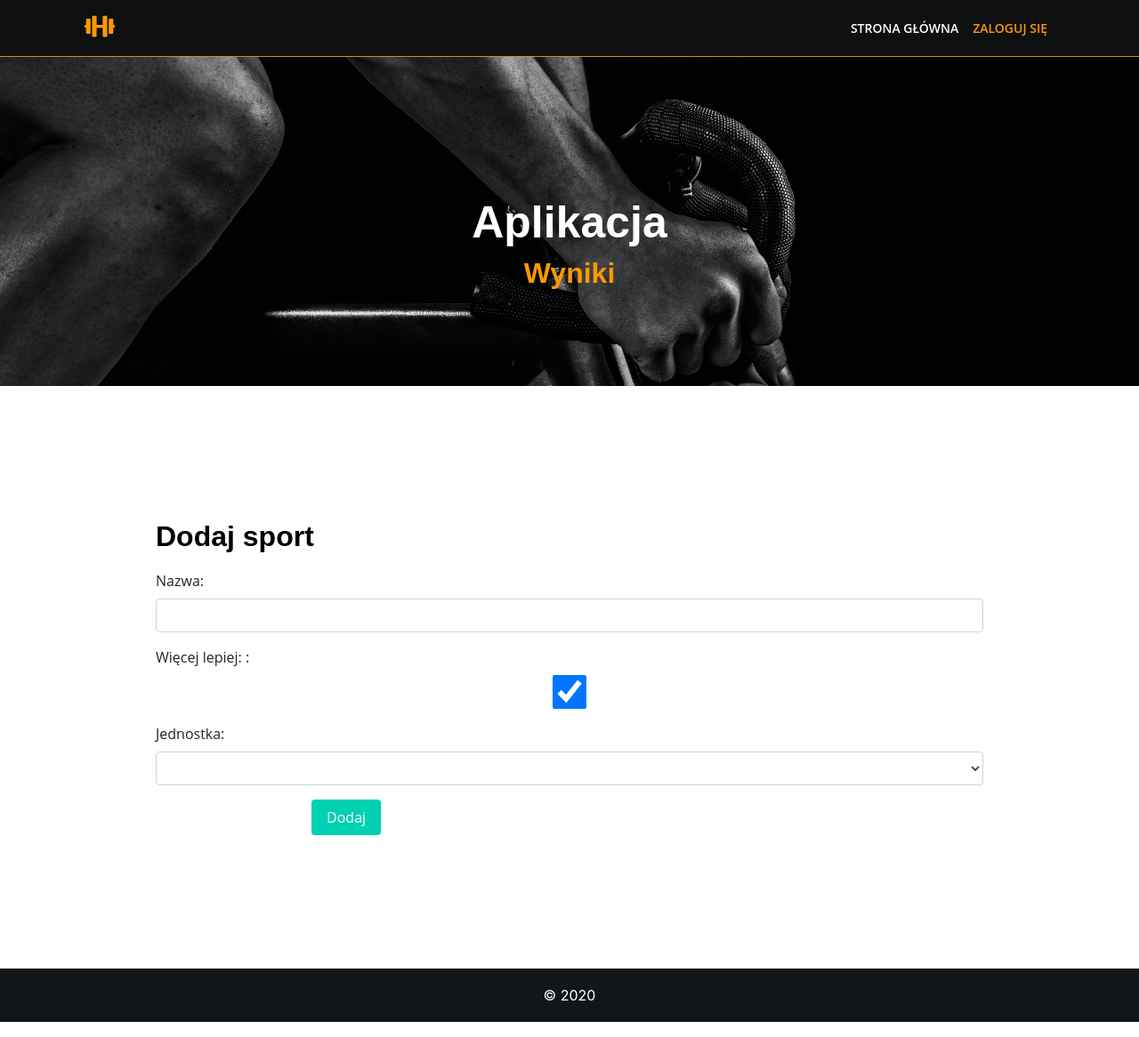
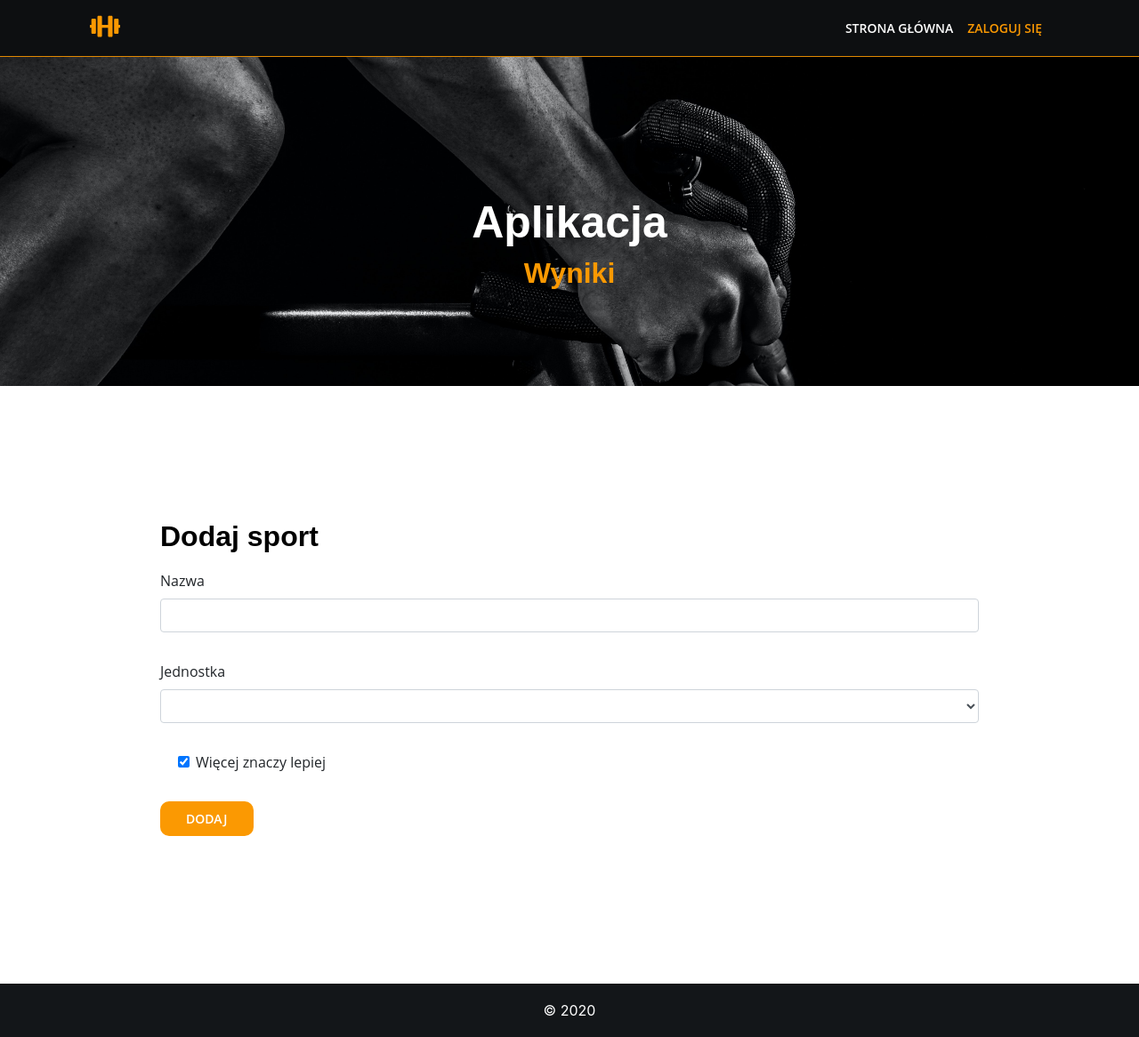
Before and after one commit to marcinadd/django-wf, a Django app: page /sports/create in a window 1280 px wide. Shown: the whole page at 89% size. Run offline with Django 3.2, Linux system fonts and the light colour scheme; parts of the project's set-up code (start-up, migrations or seed data) failed here and were passed over; some libraries are stand-ins or nearby versions.

Commit message:
Poprawienie formularzy dodawania klas, uczniow i sportow; usuniecie styli Bulma

```diff
--- a/django_wf/settings.py
+++ b/django_wf/settings.py
@@ -44,7 +44,10 @@ INSTALLED_APPS = [
     'allauth.socialaccount.providers.google',
     'bootstrap_modal_forms',
     'stronghold',
+    'crispy_forms',
 ]
+
+CRISPY_TEMPLATE_PACK = 'bootstrap4'
 
 MIDDLEWARE = [
     'django.middleware.security.SecurityMiddleware',
--- a/templates/template.html
+++ b/templates/template.html
@@ -4,7 +4,6 @@
     <meta charset="utf-8">
     <meta name="viewport" content="width=device-width, initial-scale=1">
     <title>{% block title %}{% endblock title %}</title>
-    <link rel="stylesheet" href="https://cdn.jsdelivr.net/npm/bulma@0.8.0/css/bulma.min.css">
     <link rel="stylesheet" href="https://stackpath.bootstrapcdn.com/bootstrap/4.4.1/css/bootstrap.min.css">
     {% load static %}
     <link rel="stylesheet" href="{% static 'wyniki/css/style.css' %}">
--- a/wyniki/forms.py
+++ b/wyniki/forms.py
@@ -8,14 +8,13 @@ from wyniki.models import Class, Student, Result, Sport
 class ClassForm(forms.ModelForm):
     def __init__(self, *args, **kwargs):
         super(ClassForm, self).__init__(*args, **kwargs)
-        add_bootstrap_classes(self.fields)
 
     class Meta:
         model = Class
         fields = {"name", "year"}
         labels = {
-            "name": "Nazwa",
-            "year": "Rok"
+            "name": "Nazwa klasy",
+            "year": "Rok naboru"
         }
 
 
@@ -46,7 +45,6 @@ class StudentForm(forms.ModelForm):
 class SportForm(forms.ModelForm):
     def __init__(self, *args, **kwargs):
         super(SportForm, self).__init__(*args, **kwargs)
-        add_bootstrap_classes(self.fields)
 
     class Meta:
         model = Sport
@@ -54,7 +52,7 @@ class SportForm(forms.ModelForm):
         labels = {
             "name": "Nazwa",
             "unit": "Jednostka",
-            "more_better": "Więcej lepiej: "
+            "more_better": "Więcej znaczy lepiej"
         }
 
 
--- a/wyniki/static/wyniki/css/style.css
+++ b/wyniki/static/wyniki/css/style.css
@@ -92,3 +92,7 @@ footer {
     border-radius: 10px;
     color: #fff;
 }
+
+.asteriskField {
+    display: none;
+}
--- a/wyniki/templates/wyniki/sport_form.html
+++ b/wyniki/templates/wyniki/sport_form.html
@@ -1,22 +1,30 @@
 {% extends 'template.html' %}
+{% load crispy_forms_tags %}
 {% block title %}Dodaj sport{% endblock title %}
 {% block heading %}Dodaj sport{% endblock heading %}
 {% block menuclass4 %} active-custom{% endblock menuclass4 %}
 {% block content %}
     <form method="post">{% csrf_token %}
-        {{ form.as_p }}
-        <div class="field is-horizontal">
-            <div class="field-label">
-
+        <div class="form-group row">
+            <div class="col-md-12">
+                {{ form.name|as_crispy_field }}
             </div>
-            <div class="field-body">
-                <div class="field">
-                    <div class="control">
-                        <button class="button is-primary" type="submit" value="Save">
-                            Dodaj
-                        </button>
-                    </div>
+        </div>
+        <div class="form-group row">
+            <div class="col-md-12">
+                {{ form.unit|as_crispy_field }}
+            </div>
+        </div>
+        <div class="form-group row">
+            <div class="col-md-6">
+                <div class="form-check">
+                    {{ form.more_better|as_crispy_field }}
                 </div>
+            </div>
+        </div>
+        <div class="form-group row">
+            <div class="col-md-6">
+                <button type="submit" class="btn btn-custom">Dodaj</button>
             </div>
         </div>
     </form>
```
Also changed, not shown: wyniki/templates/wyniki/class_create.html (+23 -18 lines), wyniki/templates/wyniki/student_form.html (+19 -13 lines).
